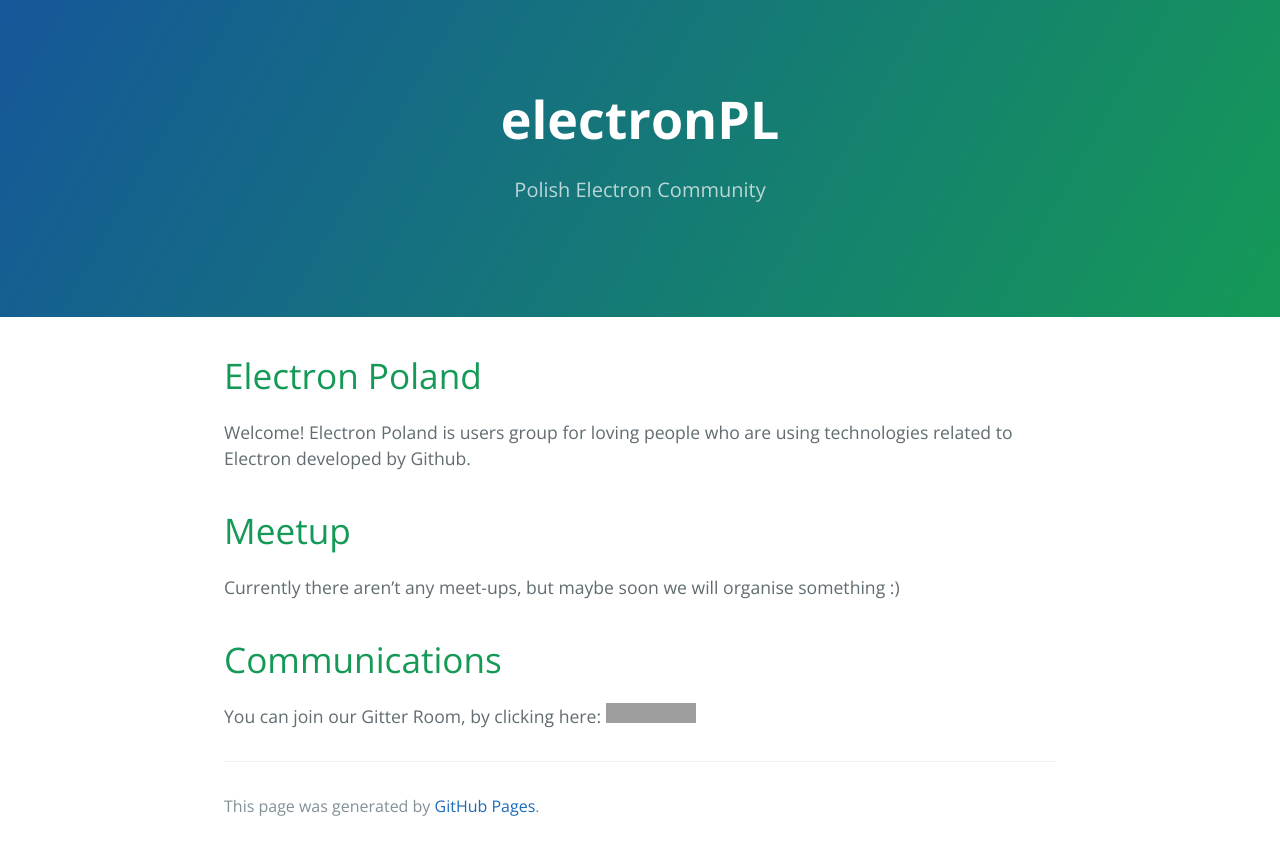
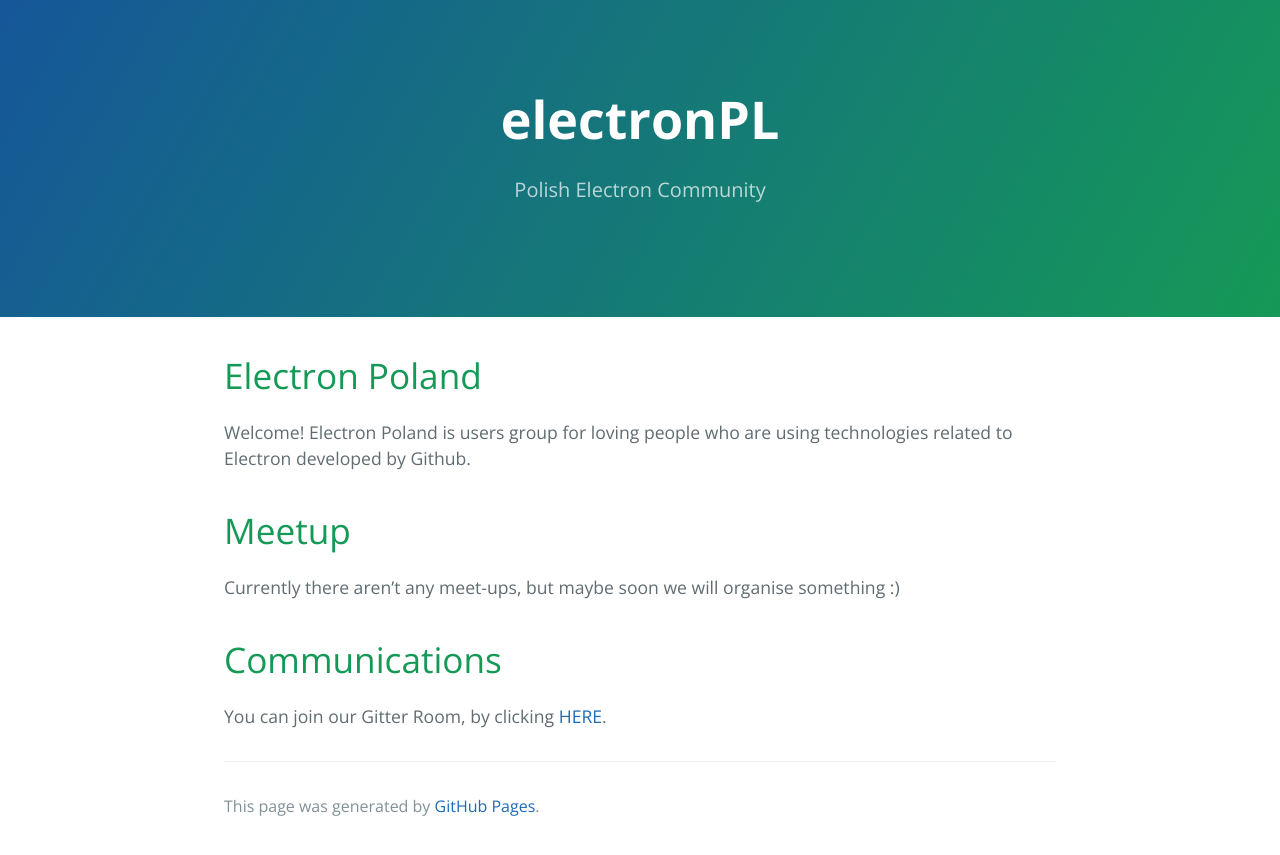
Before and after one commit to electronPL/electronpl.github.io, a Jekyll site: the page built from index.md, in a window 1280 px wide. Shown: the top 855 px of the page. Built offline with Jekyll 4.4.1, drawn with Linux system fonts in a browser that asks for light colours; our own code applies the rules of GitHub Pages for plain Markdown files; part of the change alters nothing that is shown; grey boxes are pictures that could not be loaded.

```diff
--- a/index.md
+++ b/index.md
@@ -8,4 +8,4 @@ Currently there aren't any meet-ups, but maybe soon we will organise something :
 
 # Communications
 
-You can join our Gitter Room, by clicking here: [![Gitter chat](https://badges.gitter.im/gitterHQ/gitter.png)](https://gitter.im/electron-poland/Lobby)
+You can join our Gitter Room, by clicking [HERE](https://gitter.im/electron-poland/Lobby).
```
